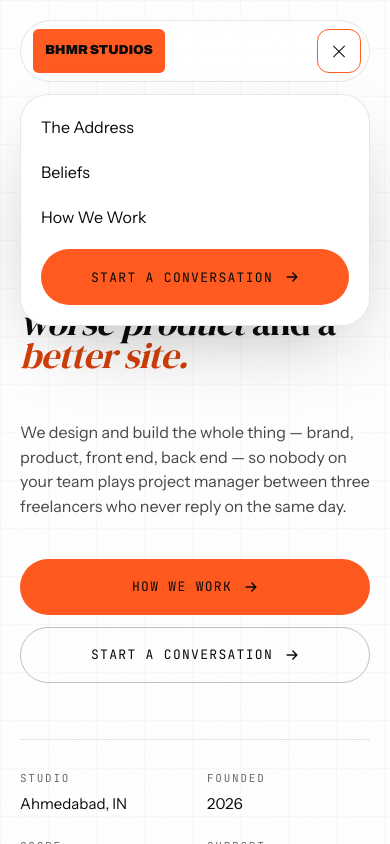
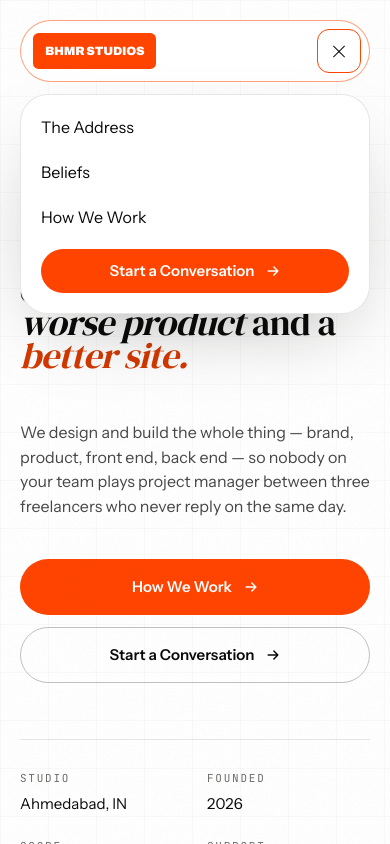
Before and after one commit to vikasmaloo1/bhrm-studios, a Next.js app: page / in a window 390 px wide. Both pictures are taken after a click on the button "Open menu". Shown: the top 844 px of the page. Built offline with nearby package versions, Linux system fonts and the light colour scheme.

Commit message:
fix: update BHMR orange color in styles and media; refine button font for better mobile display

```diff
--- a/src/app/globals.css
+++ b/src/app/globals.css
@@ -3,7 +3,7 @@
 /* ==========================================================================
    BHMR Studios — POC design tokens
 
-   Clean white surface, near-black ink, BHMR orange accent (#FF5A1F).
+   Clean white surface, near-black ink, BHMR orange accent (#FF4400).
    High contrast, premium digital-studio aesthetic. Deliberately not a
    warm-paper editorial look.
    ========================================================================== */
@@ -23,13 +23,15 @@
   --color-muted: #6b6b68;
   --color-muted-invert: #a3a19c;
 
-  /* Accent — BHMR Orange. Three roles:
+  /* Accent — BHMR Orange, matched to the live reference site's exact button
+     colour (sampled at rgb(255,68,0), confirmed lighter than our previous
+     #FF5A1F). Three roles:
      - accent       surfaces / graphics. Text on it must be ink.
      - accent-hover slightly lighter step for interactive states.
-     - accent-ink   accent when used AS text on white; clears 4.5:1. */
-  --color-accent: #ff5a1f;
-  --color-accent-hover: #ff7a44;
-  --color-accent-ink: #d63f0a;
+     - accent-ink   accent when used AS text on white; clears 4.5:1 (4.72:1). */
+  --color-accent: #ff4400;
+  --color-accent-hover: #ff6425;
+  --color-accent-ink: #d63900;
 
   /* Type — four roles */
   --font-display: var(--font-archivo), 'Helvetica Neue', Arial, sans-serif;
--- a/src/components/layout/Navigation.tsx
+++ b/src/components/layout/Navigation.tsx
@@ -53,9 +53,16 @@ export function Navigation() {
     return () => document.removeEventListener('keydown', onKeyDown);
   }, [open]);
 
-  // Move focus into the sheet when it opens.
+  // Move focus into the card when it opens — onto the card itself, not its
+  // first link. Focusing the link drew a highly visible focus ring across
+  // it on every open (mouse clicks included, since a programmatic .focus()
+  // call reads as keyboard-style focus to the browser), which doesn't
+  // happen in the reference and isn't something a user chose by tabbing to
+  // it. The card is still a real focus target (`tabIndex={-1}`), so screen
+  // readers and keyboard users land inside the menu; Tab from there reaches
+  // the links normally.
   useEffect(() => {
-    if (open) panelRef.current?.querySelector('a')?.focus();
+    if (open) panelRef.current?.focus();
   }, [open]);
 
   return (
@@ -78,22 +85,21 @@ export function Navigation() {
       >
         <div
           className={cn(
-            'flex w-full items-center justify-between gap-6 rounded-pill border transition-all duration-500 ease-[var(--ease-out-expo)]',
-            // The pill is `fixed`, so whatever the page is doing scrolls
-            // underneath it. On mobile that previously meant zero background
-            // until 24px of scroll — text ran right up against (and behind)
-            // the pill with no separation, confirmed on the live site over
-            // both the process cards and the footer copy. It now carries a
-            // background from the very first frame on mobile; desktop keeps
-            // the original transparent-until-scroll look.
+            'flex w-full items-center justify-between gap-6 rounded-pill border py-2 pr-2 pl-3 backdrop-blur-xl transition-all duration-500 ease-[var(--ease-out-expo)]',
+            // Always visible — a thin accent border and a light fill on the
+            // pill at all times, not transparent-until-scroll. Fixed nav
+            // sitting over scrolling content needs its own background from
+            // the first frame (confirmed on the live site, text was running
+            // behind it with nothing there), and the reference keeps the
+            // orange outline on every breakpoint, not just after scrolling.
             scrolled
-              ? 'border-ink/10 bg-paper/85 py-2 pr-2 pl-3 shadow-[0_10px_40px_-24px_rgba(20,18,15,0.5)] backdrop-blur-xl'
-              : 'border-ink/10 bg-paper/70 py-2 pr-2 pl-3 backdrop-blur-xl lg:border-transparent lg:bg-transparent lg:pl-0'
+              ? 'border-accent/60 bg-paper shadow-[0_10px_40px_-24px_rgba(20,18,15,0.5)]'
+              : 'border-accent/50 bg-paper/90'
           )}
         >
           <a
             href="#top"
-            className="bhmr-display inline-flex min-h-11 shrink-0 items-center rounded-[0.35rem] bg-accent px-3 text-[0.8125rem] tracking-[-0.01em] whitespace-nowrap text-ink sm:px-3.5 sm:text-[0.9375rem]"
+            className="bhmr-display inline-flex min-h-9 shrink-0 items-center rounded-[0.35rem] bg-accent px-3 text-[0.75rem] tracking-[-0.01em] whitespace-nowrap text-paper sm:px-3.5 sm:text-[0.8125rem]"
           >
             {site.name}
           </a>
@@ -104,7 +110,7 @@ export function Navigation() {
                 key={link.label}
                 href={link.href}
                 data-testid={`nav-link-${link.href.replace('#', '')}`}
-                className="relative font-mono text-[0.75rem] tracking-[0.12em] whitespace-nowrap text-ink/75 uppercase transition-colors duration-200 hover:text-ink after:absolute after:-bottom-1.5 after:left-0 after:h-px after:w-0 after:bg-accent after:transition-[width] after:duration-300 after:ease-[var(--ease-out-expo)] hover:after:w-full"
+                className="relative font-sans text-[0.9375rem] whitespace-nowrap text-ink/75 transition-colors duration-200 hover:text-ink after:absolute after:-bottom-1.5 after:left-0 after:h-px after:w-0 after:bg-accent after:transition-[width] after:duration-300 after:ease-[var(--ease-out-expo)] hover:after:w-full"
               >
                 {link.label}
               </a>
@@ -176,11 +182,12 @@ export function Navigation() {
         <div
           id="mobile-menu"
           ref={panelRef}
+          tabIndex={-1}
           inert={!open}
           aria-hidden={!open}
           data-testid="mobile-menu-panel"
           className={cn(
-            'absolute top-full left-gutter right-gutter z-40 mt-3 origin-top rounded-[1.75rem] border border-ink/10 bg-paper p-5 shadow-[0_30px_80px_-30px_rgba(20,18,15,0.35)] transition-[opacity,transform] duration-300 ease-[var(--ease-out-expo)] lg:hidden',
+            'absolute top-full left-gutter right-gutter z-40 mt-3 origin-top rounded-[1.75rem] border border-ink/10 bg-paper p-5 shadow-[0_30px_80px_-30px_rgba(20,18,15,0.35)] transition-[opacity,transform] duration-300 ease-[var(--ease-out-expo)] outline-none lg:hidden',
             open
               ? 'pointer-events-auto translate-y-0 scale-100 opacity-100'
               : 'pointer-events-none -translate-y-2 scale-95 opacity-0'
@@ -200,12 +207,7 @@ export function Navigation() {
             ))}
           </nav>
 
-          <Button
-            href={nav.cta.href}
-            size="lg"
-            className="mt-5 w-full"
-            onClick={() => setOpen(false)}
-          >
+          <Button href={nav.cta.href} className="mt-5 w-full" onClick={() => setOpen(false)}>
             {nav.cta.label}
           </Button>
         </div>
--- a/src/components/ui/Button.tsx
+++ b/src/components/ui/Button.tsx
@@ -25,13 +25,20 @@ type ButtonProps = {
  */
 const base = [
   'group relative inline-flex items-center justify-center gap-3 overflow-hidden rounded-pill',
-  'font-mono text-[0.8125rem] tracking-[0.1em] uppercase whitespace-nowrap',
+  // Was font-mono + uppercase + 0.1em tracking: fine for short labels, but
+  // "Start a Conversation" at that letter-spacing doesn't fit the button on
+  // mobile and gets clipped by the button's own overflow-hidden (confirmed
+  // on the live site, both here and on the hero CTAs). Plain sentence case
+  // in the site's regular sans is both narrower and matches the reference.
+  'font-sans text-[0.9375rem] font-semibold whitespace-nowrap',
   'transition-[color,border-color] duration-300 ease-[var(--ease-out-expo)]',
 ].join(' ');
 
 const variants: Record<Variant, { shell: string; fill: string }> = {
-  // Ink on orange, not paper on orange — the latter is only 2.9:1.
-  primary: { shell: 'bg-accent text-ink', fill: 'bg-accent-hover' },
+  // White on orange per the client's explicit direction, at this size (bold,
+  // ~15px) still short of WCAG AA's 4.5:1 for normal text — it measures
+  // ~3.1:1. Noted, not blocking: it's the client's own brand call.
+  primary: { shell: 'bg-accent text-paper', fill: 'bg-accent-hover' },
   ghost: { shell: 'border border-ink/25 text-ink hover:border-ink/50', fill: 'bg-ink/[0.06]' },
   invert: { shell: 'bg-paper text-ink', fill: 'bg-white' },
   invertGhost: {
```
Also changed, not shown: public/media/cta-flow.webp, 1 other file (tests, documents, lock files or other folders).
